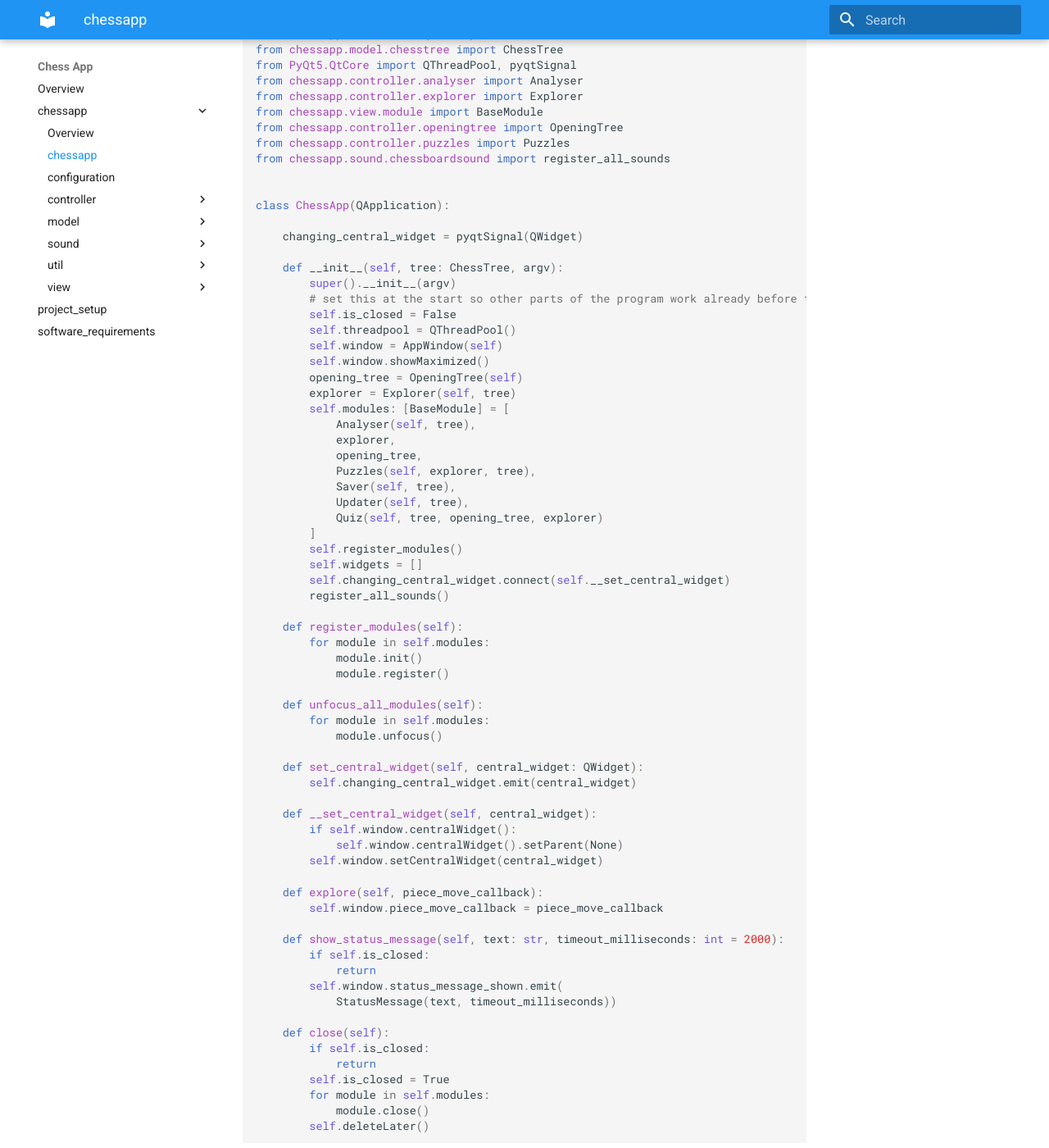
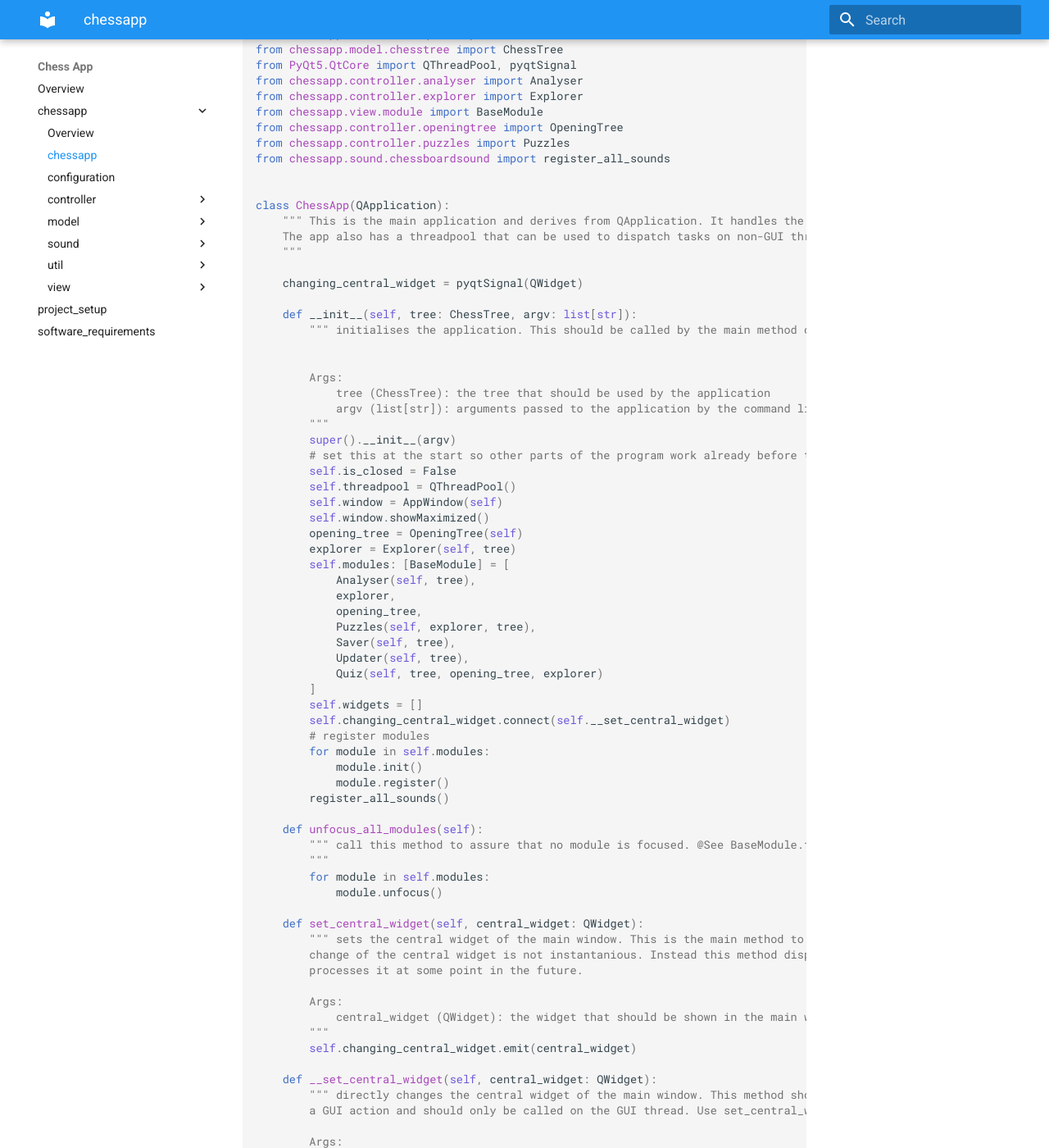
Before and after one commit to johanneslatzel/Chess-App, an MkDocs documentation site: the page built from docs/chessapp/chessapp.md, in a window 1280 px wide and 1400 px high, scrolled down 432 px. Shown: the whole window at 82% size. Built offline with MkDocs 1.6.1 and Material for MkDocs 9.7.7, drawn with Linux system fonts in a browser that asks for light colours; some of the changed text lies outside the part shown.

Commit message:
documentation + refactoring

```diff
--- a/docs/chessapp/chessapp.md
+++ b/docs/chessapp/chessapp.md
@@ -23,10 +23,20 @@ from chessapp.sound.chessboardsound import register_all_sounds
 
 
 class ChessApp(QApplication):
+    """ This is the main application and derives from QApplication. It handles the main window (View) and all the modules (Controller).
+    The app also has a threadpool that can be used to dispatch tasks on non-GUI threads.
+    """
 
     changing_central_widget = pyqtSignal(QWidget)
 
-    def __init__(self, tree: ChessTree, argv):
+    def __init__(self, tree: ChessTree, argv: list[str]):
+        """ initialises the application. This should be called by the main method of the application and only by that method.
+
+
+        Args:
+            tree (ChessTree): the tree that should be used by the application
+            argv (list[str]): arguments passed to the application by the command line/shell/operating system/parent process/...
+        """
         super().__init__(argv)
         # set this at the start so other parts of the program work already before this construtor is finished...
         self.is_closed = False
@@ -44,38 +54,56 @@ class ChessApp(QApplication):
             Updater(self, tree),
             Quiz(self, tree, opening_tree, explorer)
         ]
-        self.register_modules()
         self.widgets = []
         self.changing_central_widget.connect(self.__set_central_widget)
-        register_all_sounds()
-
-    def register_modules(self):
+        # register modules
         for module in self.modules:
             module.init()
             module.register()
+        register_all_sounds()
 
     def unfocus_all_modules(self):
+        """ call this method to assure that no module is focused. @See BaseModule.focus for more information.
+        """
         for module in self.modules:
             module.unfocus()
 
     def set_central_widget(self, central_widget: QWidget):
+        """ sets the central widget of the main window. This is the main method to change the view of the application. The
+        change of the central widget is not instantanious. Instead this method dispatches this task onto the GUI thread that
+        processes it at some point in the future.
+
+        Args:
+            central_widget (QWidget): the widget that should be shown in the main window
+        """
         self.changing_central_widget.emit(central_widget)
 
-    def __set_central_widget(self, central_widget):
+    def __set_central_widget(self, central_widget: QWidget):
+        """ directly changes the central widget of the main window. This method should not be called directly as this is
+        a GUI action and should only be called on the GUI thread. Use set_central_widget instead.
+
+        Args:
+            central_widget (QWidget): the widget that should be shown in the main window
+        """
         if self.window.centralWidget():
             self.window.centralWidget().setParent(None)
         self.window.setCentralWidget(central_widget)
 
-    def explore(self, piece_move_callback):
-        self.window.piece_move_callback = piece_move_callback
+    def show_status_message(self, text: str, timeout_milliseconds: int = 2000):
+        """ call this method to show a status message on the bottom of the main window.
 
-    def show_status_message(self, text: str, timeout_milliseconds: int = 2000):
+        Args:
+            text (str): the text that should be shown
+            timeout_milliseconds (int, optional): Defaults to 2000. the time in milliseconds after which the message should disappear
+        """
         if self.is_closed:
             return
         self.window.status_message_shown.emit(
             StatusMessage(text, timeout_milliseconds))
 
     def close(self):
+        """ closes the application and all modules.
+        """
         if self.is_closed:
             return
         self.is_closed = True
```
Also changed, not shown: 1 other file.
